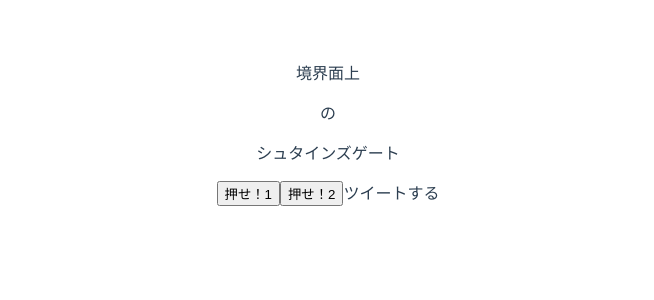
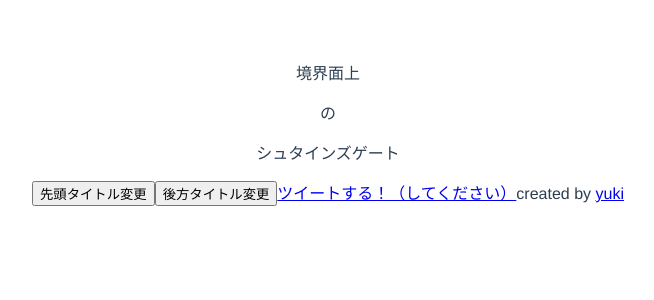
Before and after one commit to yuki-snow1823/steins_gate_titlemaker, a Vue app: page / in a window 1280 px wide. Shown: the top 300 px of the page, without its empty margins (312-966 px from the left). Built offline with nearby package versions, Linux system fonts and the light colour scheme.

Commit message:
add: 基礎機能完成

```diff
--- a/src/components/Index.vue
+++ b/src/components/Index.vue
@@ -3,13 +3,15 @@
     <p>{{ frontTitle }}</p>の
     <p>{{ backTitle }}</p>
 
-    <button v-if="hoge" @click="changeFrontTitle()">押せ！1</button>
-    <button v-else @click="stop()">ストップ</button>
+    <button v-if="switchFTitleBtn" @click="changeFrontTitle()">先頭タイトル変更</button>
+    <button v-else @click="stopChangeFront()">STOP!</button>
 
-    <button @click="changeBackTitle()">押せ！2</button>
+    <button v-if="switchBTitleBtn" @click="changeBackTitle()">後方タイトル変更</button>
+    <button v-else @click="stopChangeBack()">STOP!</button>
 
     <!-- v-ifで見えなくする -->
-    <a @click="makeTweet">ツイートする</a>
+    <a :href="tweetUrl">ツイートする！（してください）</a>
+    <span>created by <a href="https://twitter.com/yuki82511988">yuki</a></span>
   </div>
 </template>
 
@@ -21,17 +23,17 @@
       backTitle: "シュタインズゲート",
       frontWords: ["永劫回帰", "支離滅裂", "輪廻転生", "晴耕雨読"],
       backWords: ["エムブレム", "ドリーム", "ブリザード", "ニライカナイ"],
-      hoge: true,
-      aaa: "",
 
-      createdUrl: "",
+      switchFTitleBtn: true,
+      switchBTitleBtn: true,
+      tmpFrontTitle: "",
+      tmpBackTitle: "",
+
+      url: this.tweetUrl,
       tweetDefault: "https://twitter.com/intent/tweet?text="
     };
   },
   name: "Index",
-  props: {
-    msg: String
-  },
   methods: {
     randomFrontTitle: function() {
       this.frontTitle = this.frontWords[
@@ -44,21 +46,37 @@
       ];
     },
     changeFrontTitle: function() {
-      this.aaa = setInterval(() => {
+      this.tmpFrontTitle = setInterval(() => {
         this.randomFrontTitle();
       }, 100);
-      this.hoge = !this.hoge;
+      this.switchFTitleBtn = !this.switchFTitleBtn;
     },
     changeBackTitle: function() {
-      setInterval(() => {
+      this.tmpBackTitle = setInterval(() => {
         this.randomBackTitle();
       }, 100);
+      this.switchBTitleBtn = !this.switchBTitleBtn;
     },
-    makeTweet: function() {},
-    stop: function() {
-      console.log("test");
-      clearInterval(this.aaa);
-      this.hoge = !this.hoge;
+    stopChangeFront: function() {
+      clearInterval(this.tmpFrontTitle);
+      this.switchFTitleBtn = !this.switchFTitleBtn;
+    },
+    stopChangeBack: function() {
+      clearInterval(this.tmpBackTitle);
+      this.switchBTitleBtn = !this.switchBTitleBtn;
+    }
+  },
+  computed: {
+    tweetUrl: function() {
+      console.log("通っている");
+      return (
+        this.tweetDefault +
+        this.frontTitle +
+        "の" +
+        this.backTitle +
+        "&hashtags=シュタゲタイトルメーカー" +
+        "&url=https://test.jp"
+      );
     }
   }
 };
```
